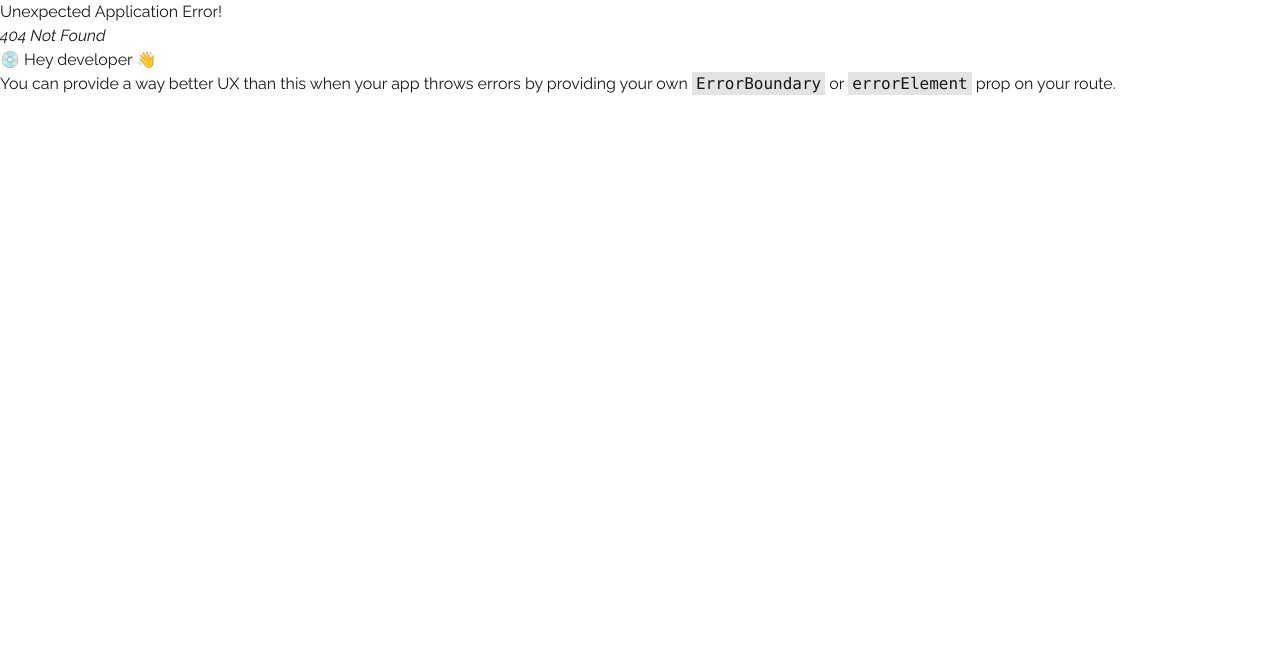
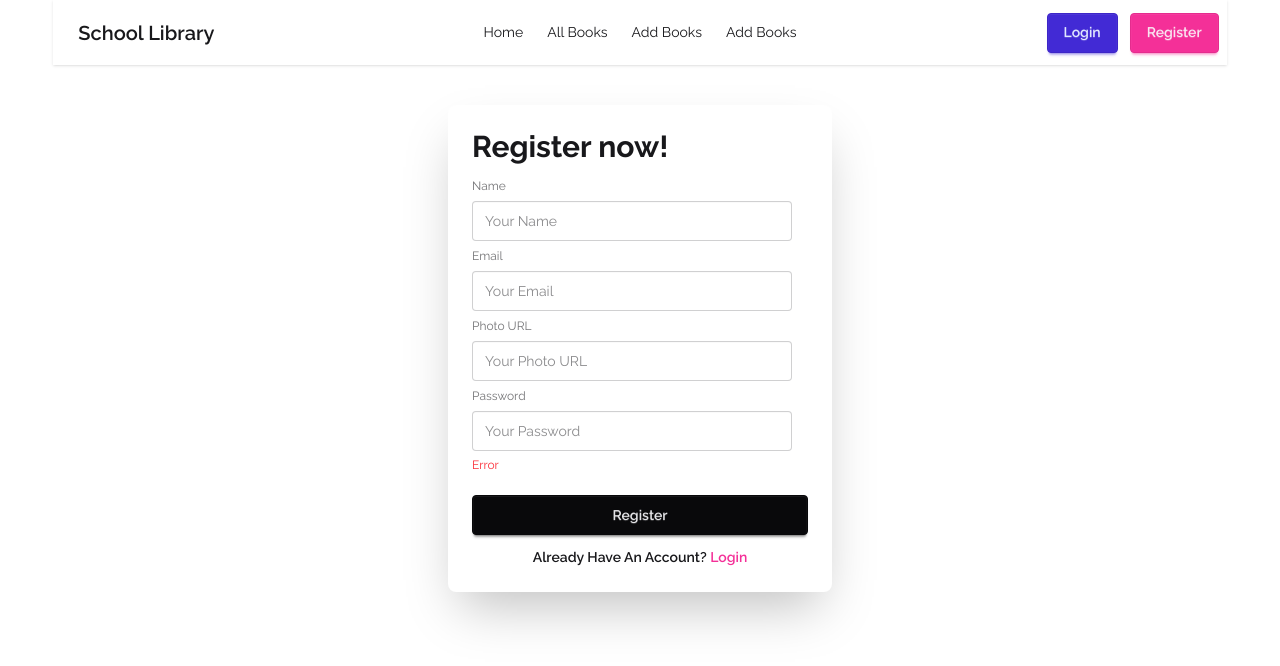
Before and after one commit to prothush/schoollibrary, a React (Vite) app: page /auth/register in a window 1280 px wide. Before the commit this address had no page. Shown: the top 666 px of the page. Built offline with nearby package versions, Linux system fonts and the light colour scheme.

Commit message:
Successfully added the create user with email and password functionality

```diff
--- a/package.json
+++ b/package.json
@@ -11,6 +11,7 @@
   },
   "dependencies": {
     "@tailwindcss/vite": "^4.1.8",
+    "firebase": "^11.9.0",
     "react": "^19.1.0",
     "react-dom": "^19.1.0",
     "react-router": "^7.6.2",
--- a/src/Components/Navbar.jsx
+++ b/src/Components/Navbar.jsx
@@ -1,5 +1,5 @@
 import React from 'react';
-import { NavLink } from 'react-router';
+import { Link, NavLink } from 'react-router';
 
 const Navbar = () => {
 
@@ -11,28 +11,29 @@ const Navbar = () => {
     </>
 
     return (
-        <div class="navbar bg-base-100 shadow-sm w-11/12 mx-auto">
-  <div class="navbar-start">
-    <div class="dropdown">
-      <div tabindex="0" role="button" class="btn btn-ghost lg:hidden">
-        <svg xmlns="http://www.w3.org/2000/svg" class="h-5 w-5" fill="none" viewBox="0 0 24 24" stroke="currentColor"> <path stroke-linecap="round" stroke-linejoin="round" stroke-width="2" d="M4 6h16M4 12h8m-8 6h16" /> </svg>
+
+        <div className="navbar bg-base-100 shadow-sm">
+  <div className="navbar-start">
+    <div className="dropdown">
+      <div tabIndex={0} role="button" className="btn btn-ghost lg:hidden">
+        <svg xmlns="http://www.w3.org/2000/svg" className="h-5 w-5" fill="none" viewBox="0 0 24 24" stroke="currentColor"> <path strokeLinecap="round" strokeLinejoin="round" strokeWidth="2" d="M4 6h16M4 12h8m-8 6h16" /> </svg>
       </div>
       <ul
-        tabindex="0"
-        class="menu menu-sm dropdown-content bg-base-100 rounded-box z-1 mt-3 w-52 p-2 shadow">
+        tabIndex={0}
+        className="menu menu-sm dropdown-content bg-base-100 rounded-box z-1 mt-3 w-52 p-2 shadow">
         {links}
       </ul>
     </div>
-    <a class="btn btn-ghost text-xl">School Library</a>
+    <a className="btn btn-ghost text-xl">School Library</a>
   </div>
-  <div class="navbar-center hidden lg:flex">
-    <ul class="menu menu-horizontal px-1">
+  <div className="navbar-center hidden lg:flex">
+    <ul className="menu menu-horizontal px-1">
       {links}
     </ul>
   </div>
-  <div class="navbar-end gap-3">
-    <button to="/login" className='btn btn-primary'>Login</button>
-    <button to="/register" className='btn btn-secondary'>Register</button>
+  <div className="navbar-end gap-3">
+    <Link to="auth/login "><button className='btn btn-primary'>Login</button></Link>
+    <Link to="auth/register"><button className='btn btn-secondary'>Register</button></Link>
   </div>
 </div>
     );
--- /dev/null
+++ b/src/Contexts/AuthProvider.jsx
@@ -0,0 +1,31 @@
+import { createUserWithEmailAndPassword } from 'firebase/auth';
+import React, { createContext } from 'react';
+import { auth } from '../firebase/firebase.init';
+
+
+export const AuthContext= createContext()
+
+const AuthProvider = ({children}) => {
+
+
+
+    const createUser= (email, password)=>{
+        return createUserWithEmailAndPassword(auth, email, password)
+    }
+
+
+
+
+    const userInfo={
+        createUser,
+    }
+
+
+    return (
+        <AuthContext value={userInfo}>
+            {children}
+        </AuthContext>
+    );
+};
+
+export default AuthProvider;
--- a/src/Pages/Home.jsx
+++ b/src/Pages/Home.jsx
@@ -1,10 +1,12 @@
 import React from 'react';
 import Navbar from '../Components/Navbar';
+import { Outlet } from 'react-router';
+import Footer from '../Components/Footer';
 
 const Home = () => {
     return (
         <div>
-            <Navbar></Navbar>
+            This is Home
         </div>
     );
 };
--- /dev/null
+++ b/src/Pages/Register.jsx
@@ -0,0 +1,54 @@
+import React, { use } from 'react';
+import { Link } from 'react-router';
+import { AuthContext } from '../Contexts/AuthProvider';
+
+const Register = () => {
+
+    const {createUser}= use(AuthContext)
+
+
+    const handleRegister= (e)=>{
+        e.preventDefault()
+        const form= e.target
+        const name= form.name.value
+        const email= form.email.value
+        const photoUrl= form.photoUrl.value
+        const password= form.password.value
+
+        createUser(email, password)
+        .then(result=>{
+            console.log(result)
+        })
+        .catch(error=>{
+            console.log(error)
+        })
+    }
+
+
+    return (
+        <div>
+            <div className='flex justify-center items-center my-10'>
+            <div className="card bg-base-100 w-full max-w-sm shrink-0 shadow-2xl">
+                <div className="card-body">
+                    <h1 className="text-3xl font-bold">Register now!</h1>
+                    <form onSubmit={handleRegister} className="fieldset">
+                        <label className="label">Name</label>
+                        <input type="text" name="name" className="input" placeholder="Your Name" />
+                        <label className="label">Email</label>
+                        <input type="email" name="email" className="input" placeholder="Your Email" />
+                        <label className="label">Photo URL</label>
+                        <input type="text" name="photoUrl" className="input" placeholder="Your Photo URL" />
+                        <label className="label">Password</label>
+                        <input type="password" name="password" className="input" placeholder="Your Password" />
+                        <span className='text-red-500 text-xs'>Error</span>
+                        <button type='submit' className="btn btn-neutral mt-4">Register</button>
+                    </form>
+                    <p className='font-semibold text-center'>Already Have An Account? <Link className='text-secondary' to="/auth/login">Login</Link></p>
+                </div>
+            </div>
+        </div>
+        </div>
+    );
+};
+
+export default Register;
--- /dev/null
+++ b/src/firebase/firebase.init.js
@@ -0,0 +1,19 @@
+// Import the functions you need from the SDKs you need
+import { initializeApp } from "firebase/app";
+import { getAuth } from "firebase/auth";
+// TODO: Add SDKs for Firebase products that you want to use
+// https://firebase.google.com/docs/web/setup#available-libraries
+
+// Your web app's Firebase configuration
+const firebaseConfig = {
+  apiKey: import.meta.env.VITE_apiKey,
+  authDomain: import.meta.env.VITE_authDomain,
+  projectId: import.meta.env.VITE_projectId,
+  storageBucket: import.meta.env.VITE_storageBucket,
+  messagingSenderId: import.meta.env.VITE_messagingSenderId,
+  appId: import.meta.env.VITE_appId
+};
+
+// Initialize Firebase
+const app = initializeApp(firebaseConfig);
+export const auth = getAuth(app);
--- /dev/null
+++ b/src/layouts/AuthLayout.jsx
@@ -0,0 +1,22 @@
+import React from 'react';
+import Navbar from '../Components/Navbar';
+import { Outlet } from 'react-router';
+import Footer from '../Components/Footer';
+
+const AuthLayout = () => {
+    return (
+        <div>
+            <nav className='w-11/12 mx-auto'>
+                <Navbar></Navbar>
+            </nav>
+            <main>
+                <Outlet></Outlet>
+            </main>
+            <footer>
+                <Footer></Footer>
+            </footer>
+        </div>
+    );
+};
+
+export default AuthLayout;
--- /dev/null
+++ b/src/layouts/MainLayout.jsx
@@ -0,0 +1,22 @@
+import React from 'react';
+import Navbar from '../Components/Navbar';
+import { Outlet } from 'react-router';
+import Footer from '../Components/Footer';
+
+const MainLayout = () => {
+    return (
+        <div>
+            <nav className='w-11/12 mx-auto'>
+                <Navbar></Navbar>
+            </nav>
+            <main>
+                <Outlet></Outlet>
+            </main>
+            <footer>
+                <Footer></Footer>
+            </footer>
+        </div>
+    );
+};
+
+export default MainLayout;
--- a/src/main.jsx
+++ b/src/main.jsx
@@ -3,28 +3,42 @@ import { createRoot } from 'react-dom/client'
 import './index.css'
 import App from './App.jsx'
 import { createBrowserRouter, RouterProvider } from 'react-router';
+import Register from './Pages/Register.jsx';
+import MainLayout from './layouts/MainLayout.jsx';
+import AuthLayout from './layouts/AuthLayout.jsx';
 import Home from './Pages/Home.jsx';
+import AuthProvider from './Contexts/AuthProvider.jsx';
 
 const router = createBrowserRouter([
   {
     path: "/",
-    Component: Home,
+    Component: MainLayout,
     children: [
       {
         index: true,
         Component: Home
       },
+    ]
+  },
+  {
+    path: "/auth",
+    Component: AuthLayout,
+    children: [
       {
-
+        path: "/auth/register",
+        Component: Register
       }
     ]
   },
+
 ]);
 
 
 
 createRoot(document.getElementById('root')).render(
   <StrictMode>
-    <RouterProvider router={router} />
+    <AuthProvider>
+      <RouterProvider router={router} />
+    </AuthProvider>
   </StrictMode>,
 )
```
Also changed, not shown: 1 other file (tests, documents, lock files or other folders).
